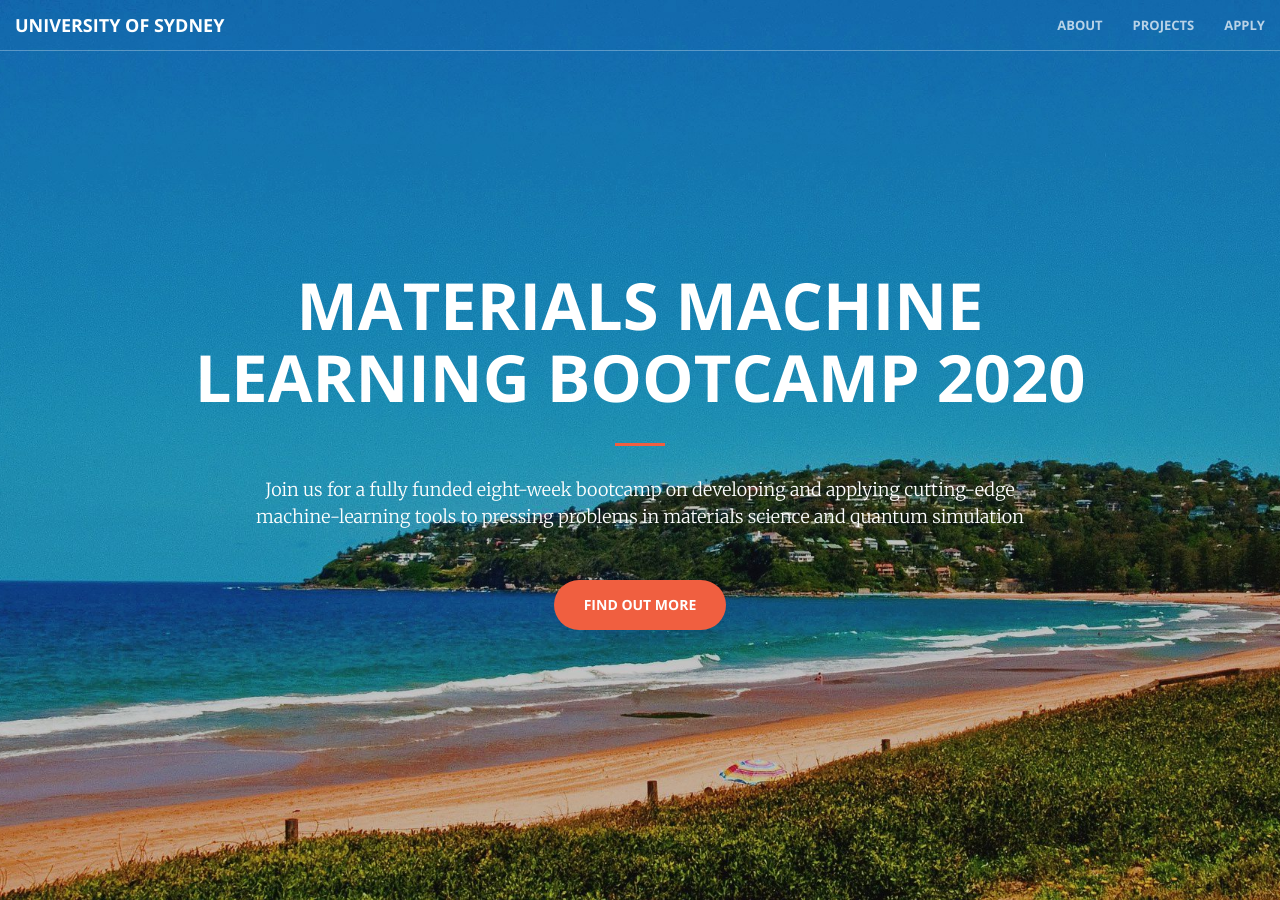
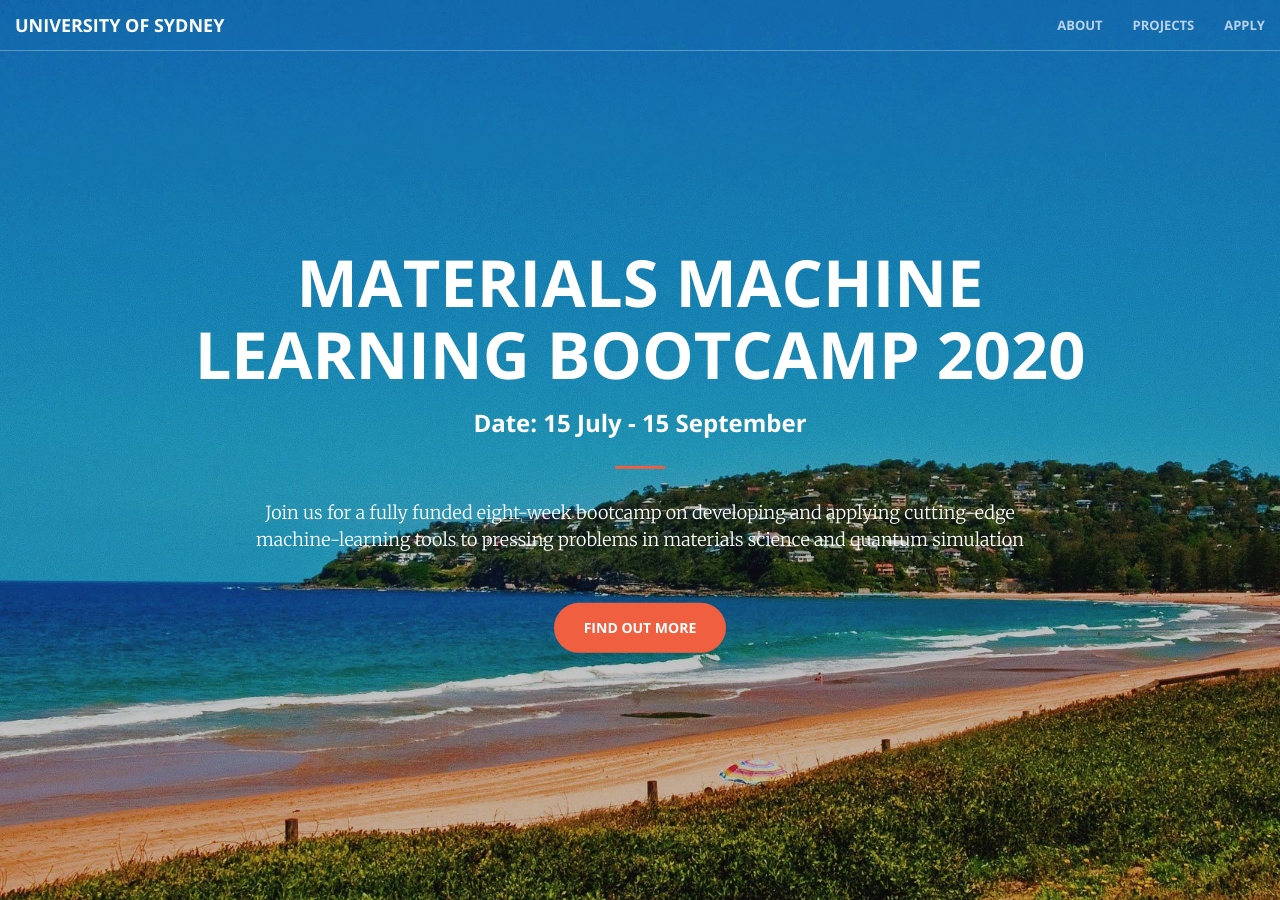
Before and after one commit to usydmaterialml/usydmaterialml.github.io, a Jekyll site: the page built from index.html, in a window 1280 px wide and 900 px high. Built offline with Jekyll 4.4.1, drawn with Linux system fonts in a browser that asks for light colours.

Commit message:
Update site

```diff
--- a/_includes/header.html
+++ b/_includes/header.html
@@ -2,7 +2,8 @@
     <div class="header-content">
         <div class="header-content-inner">
             <h1>Materials Machine Learning Bootcamp 2020
-                </h1>
+            </h1>
+            <h3><b>Date: 15 July - 15 September</b></h3>
             <hr>
             <p style="color: #fefefe;">Join us for a fully funded eight-week bootcamp on developing and applying cutting-edge machine-learning tools to pressing problems in materials science and quantum simulation</p>
             <a href="#call" class="btn btn-primary btn-xl page-scroll">Find Out More</a>
```
Also changed, not shown: 1 other file.
